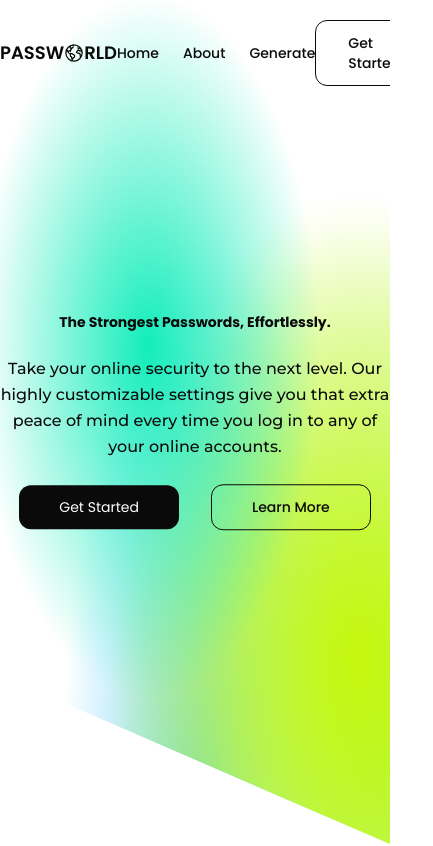
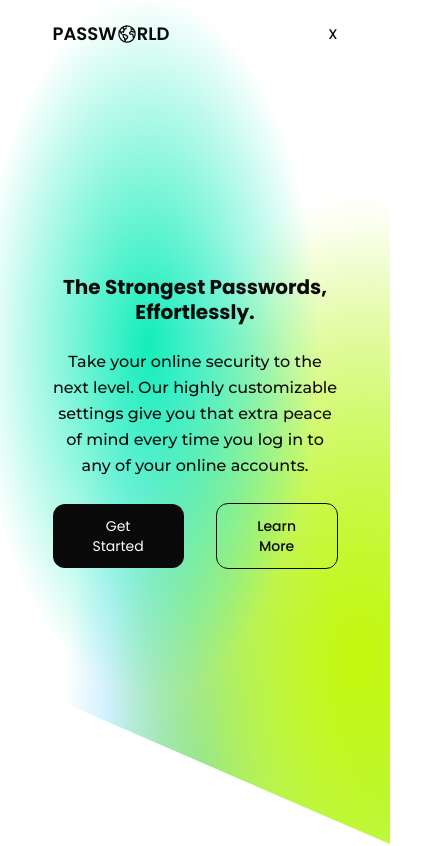
Before and after one commit to Abdallah01win/Passworld, a Vue app: page / in a window 390 px wide. Shown: the top 846 px of the page, 433 px wide, since content can reach past the window. Built offline with nearby package versions, Linux system fonts and the light colour scheme.

Commit message:
further responsivness into sm break point

```diff
--- a/index.html
+++ b/index.html
@@ -12,7 +12,7 @@
     <link rel="preconnect" href="https://fonts.gstatic.com" crossorigin />
     <link href="https://fonts.googleapis.com/css2?family=Poppins:wght@200;300;400;500;600;700;800;900&display=swap" rel="stylesheet">
     <link href="https://fonts.googleapis.com/css2?family=Montserrat:wght@100;200;300;400;500;600;700;800;900&display=swap" rel="stylesheet">
-    <title>Generated Passwords</title>
+    <title>Passworld | The Strongest Passwords, Effortlessly.</title>
   </head>
   <body class="bg-background">
     <div id="app" class="font-Poppins text-myBlack text-sm font-medium"></div>
--- a/src/components/Footer.vue
+++ b/src/components/Footer.vue
@@ -5,7 +5,7 @@ import Linkedin from './icons/Logos/Linkedin.vue';
 </script>
 <template>
     <footer>
-        <div class="md:max-w-[680px] lg:max-w-[940px] xl:max-w-[1024px] mx-auto py-4 flex items-center justify-between  border-t border-myBlack/40">
+        <div class="sm:max-w-[520px] md:max-w-[680px] lg:max-w-[940px] xl:max-w-[1024px] mx-auto py-4 flex items-center justify-between  border-t border-myBlack/40">
             <div class="font-normal">2023 <span class="text-base">&#169;</span> By Abdallah Bari</div>
 
             <div class="flex items-center gap-4">
--- a/src/components/Hero.vue
+++ b/src/components/Hero.vue
@@ -1,8 +1,8 @@
 
 <template>
-  <section class="md:max-w-[680px] lg:max-w-[940px] xl:max-w-[1024px] mx-auto py-12">
+  <section class="max-w-[285px] xs:max-w-[365px]sm:max-w-[520px] md:max-w-[680px] lg:max-w-[940px] xl:max-w-[1024px] mx-auto py-12">
     <div class="flex flex-col items-center justify-center text-center">
-      <h1 class="md:text-5xl lg:text-6xl capitalize font-bold leading-tight">
+      <h1 class="text-xl xs:text-3xl sm:text-4xl md:text-5xl lg:text-6xl capitalize font-bold leading-tight">
         The strongest passwords, effortlessly.
       </h1>
       <p class="w-full md:w-[90%] lg:w-[80%] leading-relaxed text-base font-Montserrat my-6">
--- a/src/components/Info.vue
+++ b/src/components/Info.vue
@@ -4,9 +4,9 @@ import Pichart from "./icons/Pichart.vue";
 import Shiled from "./icons/Shiled.vue";
 </script>
 <template>
-  <section id="infoSection" class="md:max-w-[680px] lg:max-w-[940px] xl:max-w-[1024px] mx-auto mt-8 my-24 ">
+  <section id="infoSection" class="sm:max-w-[520px] md:max-w-[680px] lg:max-w-[940px] xl:max-w-[1024px] mx-auto mt-8 my-24 ">
     <div class="md:text-2xl lg:text-3xl text-center font-bold mb-6">What we offer</div>
-    <div class="grid grid-cols-3 gap-x-8">
+    <div class="grid /grid-cols-1 grid-cols-2 lg:grid-cols-3 gap-x-8 max-lg:gap-y-8">
       <div class="flex gap-x-3">
 
         <div>
@@ -37,7 +37,7 @@ import Shiled from "./icons/Shiled.vue";
         </div>
       </div>
 
-      <div class="flex gap-x-3">
+      <div class="flex gap-x-3 /col-span-2">
         <div>
           <div class="flex items-center gap-3  mb-2">
             <span class="bg-myGray-300 p-2 rounded-full">
--- a/src/components/Navigation.vue
+++ b/src/components/Navigation.vue
@@ -2,11 +2,11 @@
 import Gloab from "./icons/Gloab.vue";
 </script>
 <template>
-    <nav class="md:max-w-[680px] lg:max-w-[940px] xl:max-w-[1024px] mx-auto py-5 flex items-center justify-between">
+    <nav class="max-w-[285px] xs:max-w-[365px] sm:max-w-[520px] md:max-w-[680px] lg:max-w-[940px] xl:max-w-[1024px] mx-auto py-5 flex items-center justify-between">
         <RouterLink to="/" class="font-semibold uppercase text-lg flex items-center">
             Passw<Gloab class="w-5 h-5" />rld
         </RouterLink>
-        <ul class="flex items-center gap-x-6">
+        <ul class="flex items-center gap-x-6 max-md:hidden">
             <li class="cursor-pointer">
                 <RouterLink to="/">Home</RouterLink>
             </li>
@@ -17,8 +17,11 @@ import Gloab from "./icons/Gloab.vue";
                 <a href="#generatorSection">Generate</a>
             </li>
         </ul>
-        <div class="flex items-center gap-x-6">
+        <div class="flex items-center gap-x-6 max-md:hidden">
             <a href="#generatorSection" class="border border-myBlack rounded-xl py-3 px-8">Get Started</a>
+        </div>
+        <div class="max-md:block hidden">
+            X
         </div>
     </nav>
 </template>
--- a/src/views/HomeView.vue
+++ b/src/views/HomeView.vue
@@ -16,11 +16,11 @@ import Footer from '../components/Footer.vue';
   </main>
 
   <section id="generatorSection">
-    <div class="md:max-w-[680px] lg:max-w-[940px] xl:max-w-[1024px] mx-auto py-20 grid grid-cols-1 lg:grid-cols-2 gap-x-8 max-lg:gap-y-4">
+    <div class="sm:max-w-[520px] md:max-w-[680px] lg:max-w-[940px] xl:max-w-[1024px] mx-auto py-20 grid grid-cols-1 lg:grid-cols-2 gap-x-8 max-lg:gap-y-4">
     <div>
-      <div class="text-4xl font-bold mb-6 leading-tight">Secure your vertuale life with the strongest passwords.</div>
-      <p class="leading-relaxed font-Montserrat mb-4 max-lg:w-[85%]">Coming up with strong, unique passwords can be a challenge. <span class="font-bold uppercase">PassWorld</span> provides an easy and secure way to randomly generate passwords for all of your accounts. With our service, you can generate long, complex passwords that are <span class="font-bold uppercase">impossible</span> to guess.</p>
-      <p class="leading-relaxed font-Montserrat mb-6 max-lg:w-[85%]">Our service is  <span class="font-bold uppercase">free</span> and easy to use. All you have to do is select the length and complexity of the password you want, and our generator will <span class="font-bold uppercase">instantly</span> create a secure password for you. Create one-time passwords for important accounts or use our service to generate an entirely new set of passwords.</p>
+      <div class="sm:text-3xl text-4xl font-bold mb-6 leading-tight">Secure your vertuale life with the strongest passwords.</div>
+      <p class="leading-relaxed font-Montserrat mb-4 w-full md:w-[85%] lg:w-full">Coming up with strong, unique passwords can be a challenge. <span class="font-bold uppercase">PassWorld</span> provides an easy and secure way to randomly generate passwords for all of your accounts. With our service, you can generate long, complex passwords that are <span class="font-bold uppercase">impossible</span> to guess.</p>
+      <p class="leading-relaxed font-Montserrat mb-6 w-full md:w-[85%] lg:w-full">Our service is  <span class="font-bold uppercase">free</span> and easy to use. All you have to do is select the length and complexity of the password you want, and our generator will <span class="font-bold uppercase">instantly</span> create a secure password for you. Create one-time passwords for important accounts or use our service to generate an entirely new set of passwords.</p>
       <div class="flex items-center gap-x-4 max-lg:hidden">
         <button class="boxShadow flex items-center gap-x-3 border border-myBlack rounded-xl py-3 px-10 cursor-default">
          <span>Try it Now!</span>
--- a/tailwind.config.js
+++ b/tailwind.config.js
@@ -1,37 +1,37 @@
 /** @type {import('tailwindcss').Config} */
 module.exports = {
-  content: [
-    "./index.html",
-    "./src/**/*.{vue,js,ts,jsx,tsx}",
-  ],
+  content: ["./index.html", "./src/**/*.{vue,js,ts,jsx,tsx}"],
   theme: {
     fontFamily: {
       //rum: ['"Rum Raisin"', 'sans-serif'],
-      Poppins: ['"Poppins"', 'sans-serif'],
-      Montserrat: ['"Montserrat"', 'sans-serif'],
+      Poppins: ['"Poppins"', "sans-serif"],
+      Montserrat: ['"Montserrat"', "sans-serif"],
     },
     extend: {
-      colors:{
-        'background': "#FFFFFF",
-        'myRed': '#FF0F00',
-        'myPurple': {
+      screens: {
+        xs: "420px",
+      },
+      colors: {
+        background: "#FFFFFF",
+        myRed: "#FF0F00",
+        myPurple: {
           100: "#CB9BFB",
         },
-        'myGold': {
-          100: '#F9FD91',
+        myGold: {
+          100: "#F9FD91",
         },
-        'myGray': {
-          100: '#909090',
-          200: '#F4F2F0',
-          300: '#F5F5F4',
+        myGray: {
+          100: "#909090",
+          200: "#F4F2F0",
+          300: "#F5F5F4",
         },
-        'myGreen': '#5FCCA0',
-        'myGreen2': '#B7F3B1',
-        'myGreen3': '#C7FD90',
-        'myGreen4': '#12edba',
-        'myBlack': "#0A0A0A",
-      }
+        myGreen: "#5FCCA0",
+        myGreen2: "#B7F3B1",
+        myGreen3: "#C7FD90",
+        myGreen4: "#12edba",
+        myBlack: "#0A0A0A",
+      },
     },
   },
   plugins: [],
-}
+};
```
